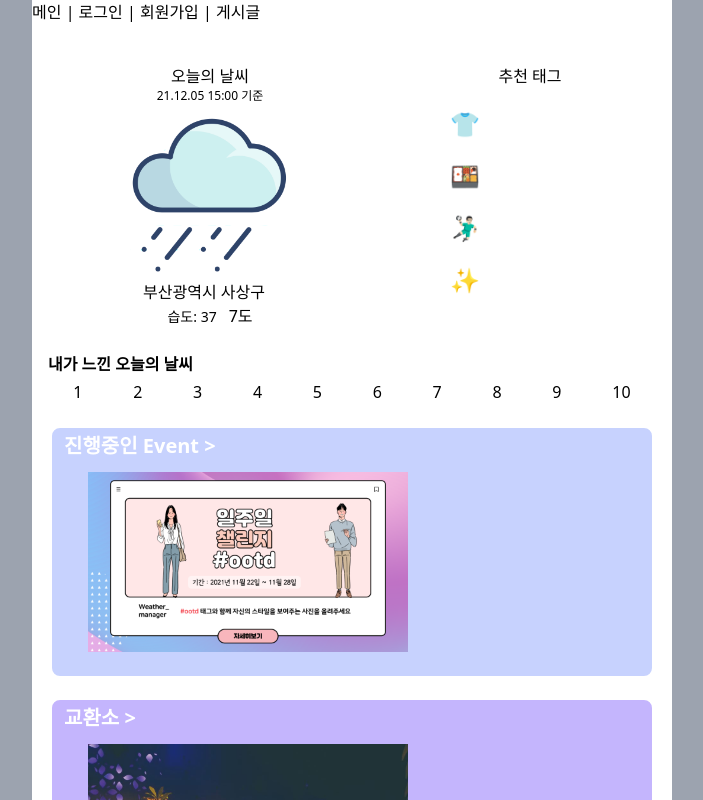
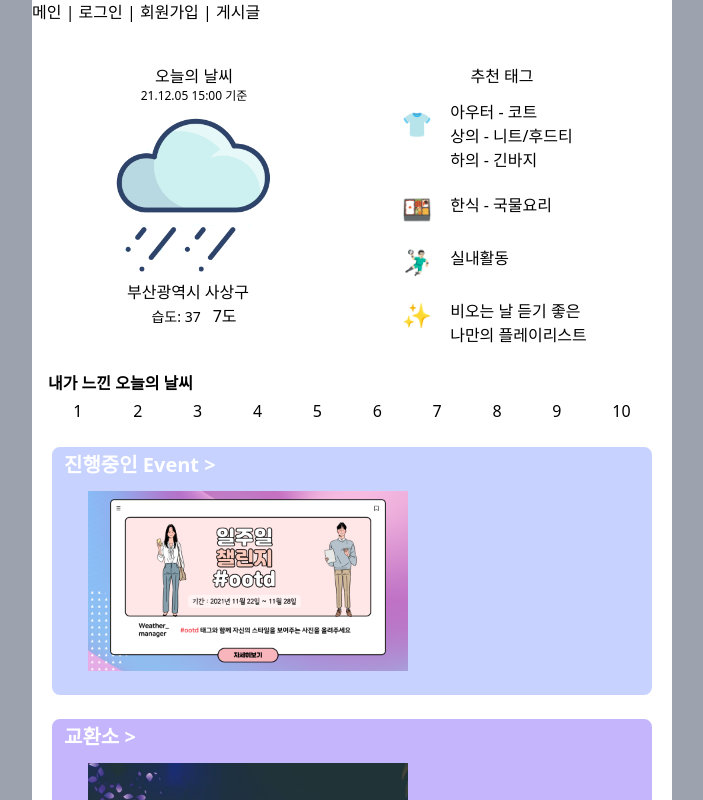
Before and after one commit to aglide100/Weather-based-SNS, a Next.js app in the folder ui/: page / in a window 1280 px wide. Shown: the whole page, without its empty margins (288-991 px from the left). Built offline with nearby package versions, Linux system fonts and the light colour scheme.

Commit message:
추천 태그 추가

```diff
--- a/ui/pages/index.tsx
+++ b/ui/pages/index.tsx
@@ -50,10 +50,85 @@ const TodayWeather: React.FC<todayWeatherProps> = (
 const TagList: React.FC<{}> = () => {
   return (
     <div>
+      <div className="divide-y divide-white">
+
+
+
+
+
+
+      <div className="divide-x flex divide-white">
+        <div className="w-1/5">
+        <div>
         <div className="text-2xl mt-5">👕</div>
+        </div>
+        </div>
+
+        <div className="w-4/5 mx-3 mt-3">
+        <div>
+        <div>아우터 - 코트 </div>
+        <div>상의 - 니트/후드티 </div>
+        <div>하의 - 긴바지</div>
+        </div>
+        </div>
+      </div>
+
+
+      <div className="divide-x flex divide-white">
+        <div className="w-1/5">
+        <div>
         <div className="text-2xl mt-5">🍱</div>
+        </div>
+        </div>
+
+
+        <div className="w-4/5 mx-3 mt-5">
+        <div>
+        <div>한식 - 국물요리</div>
+        </div>
+        </div>
+      </div>
+
+
+
+
+
+
+      <div className="divide-x flex divide-white">
+        <div className="w-1/5">
+        <div>
         <div className="text-2xl mt-5">🤾🏻‍♂</div>
+        </div>
+        </div>
+
+        <div className="w-4/5 mx-3 mt-5">
+        <div>
+        <div>실내활동</div>
+        </div>
+        </div>
+      </div>
+
+
+
+
+
+      <div className="divide-x flex divide-white">
+        <div className="w-1/5">
+        <div>
         <div className="text-2xl mt-5">✨</div>
+        </div>
+        </div>
+
+        <div className="w-4/5 mx-3 mt-5">
+        <div>
+        <div>비오는 날 듣기 좋은 나만의 플레이리스트</div>
+        </div>
+        </div>
+      </div>
+
+
+
+      </div>
     </div>
   );
 };
@@ -94,7 +169,7 @@ const IndexPage: React.FC<{}> = ({}) => {
   }
   return (
     <div className="flex flex-col w-full mt-10">
-      <div className="flex flex-row justify-around">
+      <div className="flex flex-row justify-around mr-6">
       <div className="text-center">
           오늘의 날씨
           {/* <TodayWeather {...dumpWeatherData}></TodayWeather> */}
@@ -107,7 +182,7 @@ const IndexPage: React.FC<{}> = ({}) => {
           ></TodayWeather>
           </div>
         </div>
-        <div className="box-content h-100 w-40 ">
+        <div className="box-content h-100 w-50">
         <div className="text-center ">추천 태그</div>
         <TagList></TagList>
         </div>
```
